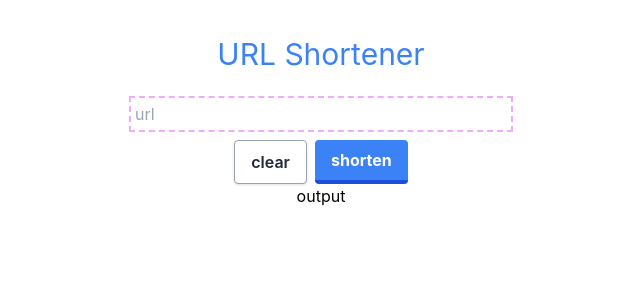
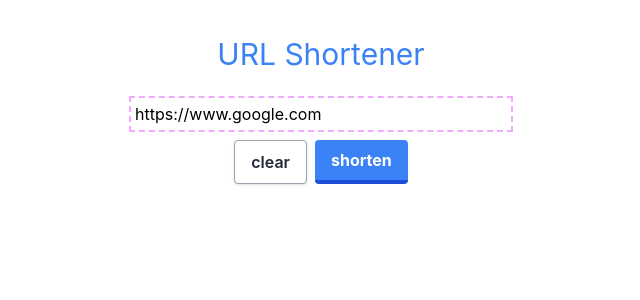
Before and after one commit to vaidotasp/next-url-short, a Next.js app: page / in a window 1280 px wide. Shown: the top 300 px of the page, without its empty margins (319-959 px from the left). Built offline with nearby package versions, Linux system fonts and the light colour scheme.

Commit message:
services

```diff
--- a/pages/index.tsx
+++ b/pages/index.tsx
@@ -1,32 +1,18 @@
 import type { NextPage } from "next";
 import { useState } from "react";
 import { useMutation } from "react-query";
+import { postURL } from "./services";
 import { PostURLRequest, PostURLResponse } from "./types";
 
-async function postURL(url: string): Promise<PostURLResponse> {
-	const payload: PostURLRequest = { originalURL: url };
-	const res = await fetch("/api/hello", {
-		method: "POST",
-		body: JSON.stringify(payload),
-	});
-	if (!res.ok) {
-		const errResponse = await res.json();
-		console.log(errResponse);
-		const errMsg =
-			res.status === 500 && errResponse.errorMsg
-				? errResponse.errorMsg
-				: "network error";
-		console.log(errMsg);
-		throw new Error(errMsg);
-	}
-	return res.json();
+interface ResponseData {
+	shortURL: string;
 }
 
 interface URLInputProps {
 	value: string;
 	setUrlVal: (val: string) => void;
 }
-const URLInput = ({ value = "", setUrlVal }: URLInputProps) => {
+const URLInput = ({ value, setUrlVal }: URLInputProps) => {
 	function handleUrlInputChange(val: string) {
 		setUrlVal(val);
 	}
@@ -42,16 +28,22 @@ const URLInput = ({ value = "", setUrlVal }: URLInputProps) => {
 	);
 };
 
-const Output = () => {
-	return <div>output</div>;
+const Output = ({ shortURL }: ResponseData) => {
+	console.log("short", shortURL);
+	return <div>output {shortURL}</div>;
 };
 
 const Home: NextPage = () => {
-	const [urlVal, setUrlVal] = useState("");
+	const [urlVal, setUrlVal] = useState("https://www.google.com");
 	const [validationErr, setValidationErr] = useState("");
+	const [data, setData] = useState<ResponseData>();
 
 	const mutation = useMutation(postURL, {
-		onError: (err) => {
+		onSuccess: (data) => {
+			console.log(data);
+			setData(data);
+		},
+		onError: (err: Error) => {
 			console.log(err.message);
 		},
 	});
@@ -88,7 +80,11 @@ const Home: NextPage = () => {
 					</button>
 				</div>
 				<div>
-					{!!validationErr ? <div>Err: {validationErr}</div> : <Output />}
+					{!!validationErr ? (
+						<div>Err: {validationErr}</div>
+					) : (
+						data && <Output shortURL={data.shortURL} />
+					)}
 				</div>
 			</div>
 		</div>
--- /dev/null
+++ b/pages/services.ts
@@ -0,0 +1,20 @@
+import { PostURLRequest, PostURLResponse } from "./types";
+
+export async function postURL(url: string): Promise<PostURLResponse> {
+	const payload: PostURLRequest = { originalURL: url };
+	const res = await fetch("/api/hello", {
+		method: "POST",
+		body: JSON.stringify(payload),
+	});
+	if (!res.ok) {
+		const errResponse = await res.json();
+		console.log(errResponse);
+		const errMsg =
+			res.status === 500 && errResponse.errorMsg
+				? errResponse.errorMsg
+				: "network error";
+		console.log(errMsg);
+		throw new Error(errMsg);
+	}
+	return res.json();
+}
```
